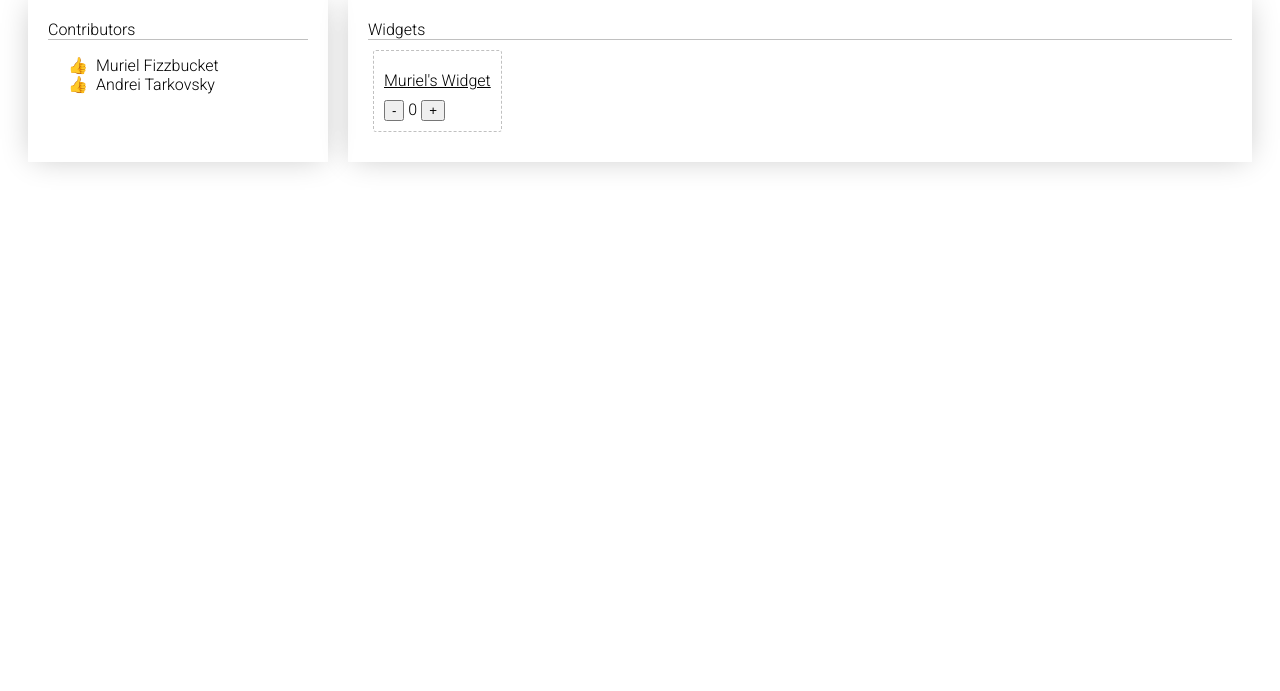
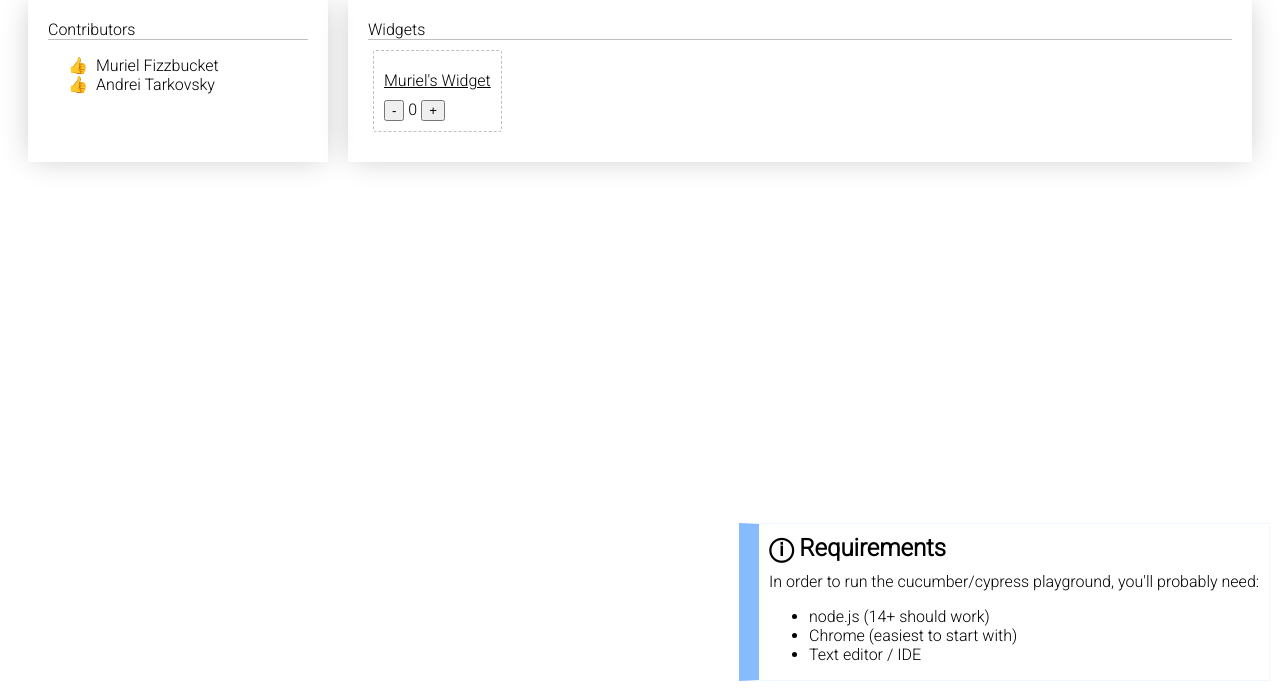
Before and after one commit to armakuni/akday-cucumber-cypress, a website with bundled scripts: page src/index.html in a window 1280 px wide. Shown: the part 109-800 px from the top of the page. Built offline with nearby package versions, Linux system fonts and the light colour scheme.

Commit message:
requirements

```diff
--- a/src/css/main.css
+++ b/src/css/main.css
@@ -9,7 +9,23 @@ body {
     grid-template-columns: 300px 1fr;
 }
 
-body > h1 {
+body > h1
+{
     grid-column-end: 3;
     grid-column-start: 1;
 }
+
+#requirements {
+    position: fixed;
+    right: 10px;
+    bottom: 10px;
+    width: 500px;
+    border: solid 1px #F0F7FF;
+    border-left: solid 20px #86bcfe;
+    padding-left: 10px;
+
+}
+
+#requirements h2 {
+    margin: 10px 0;
+}
--- a/src/index.html
+++ b/src/index.html
@@ -17,6 +17,17 @@
 
 <body>
     <h1>Cucumber Cypress playground</h1>
+    <article id="requirements">
+        <h2>ⓘ Requirements</h2>
+
+        In order to run the cucumber/cypress playground, you'll probably need:
+        <ul>
+            <li>node.js (14+ should work)</li>
+            <li>Chrome (easiest to start with)</li>
+            <li>Text editor / IDE</li>
+        </ul>
+
+    </article>
     <contributor-list src="./contributors.json">loading...</contributor-list>
     <article class="widget-holder">
         <header>
```
